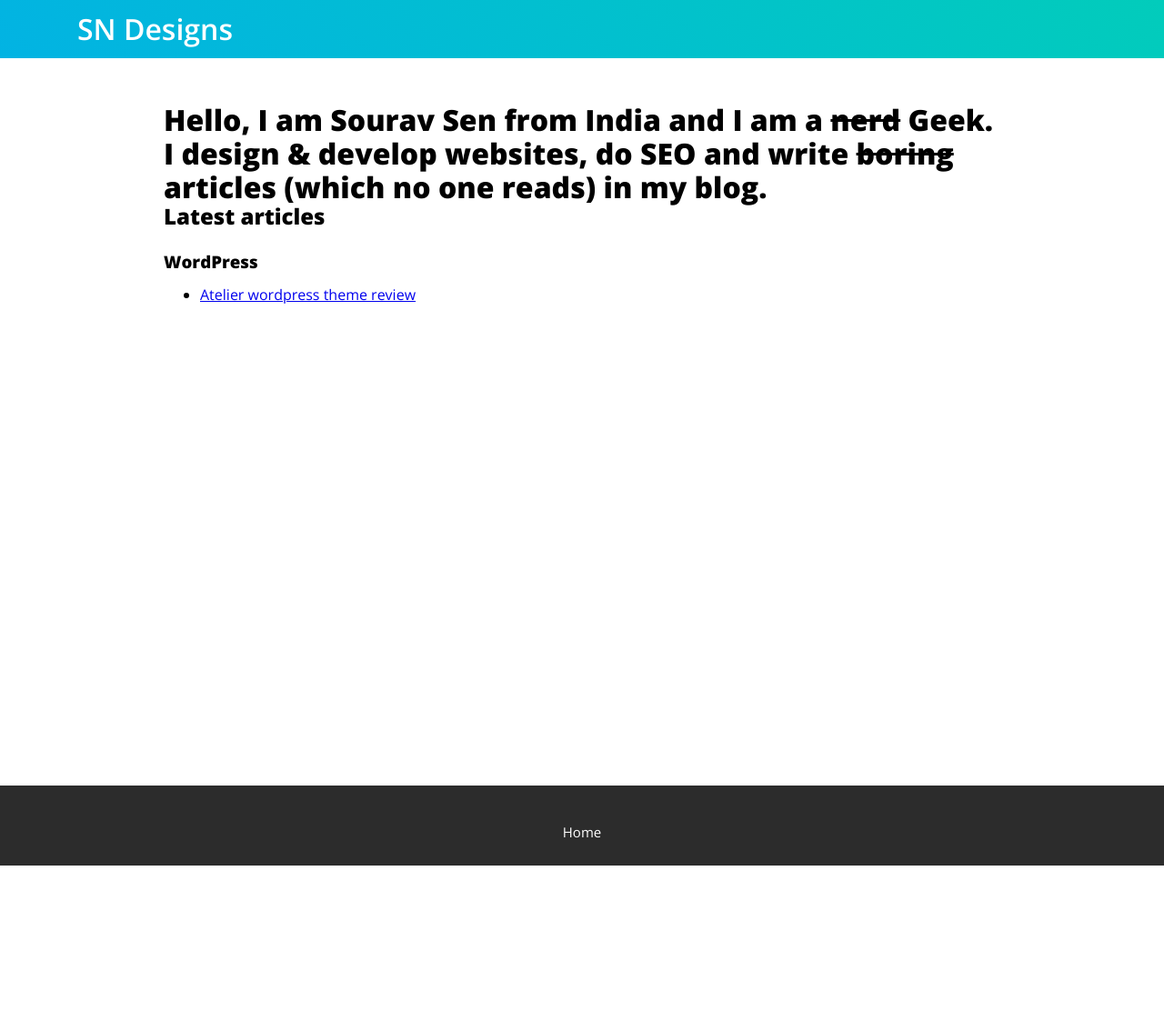
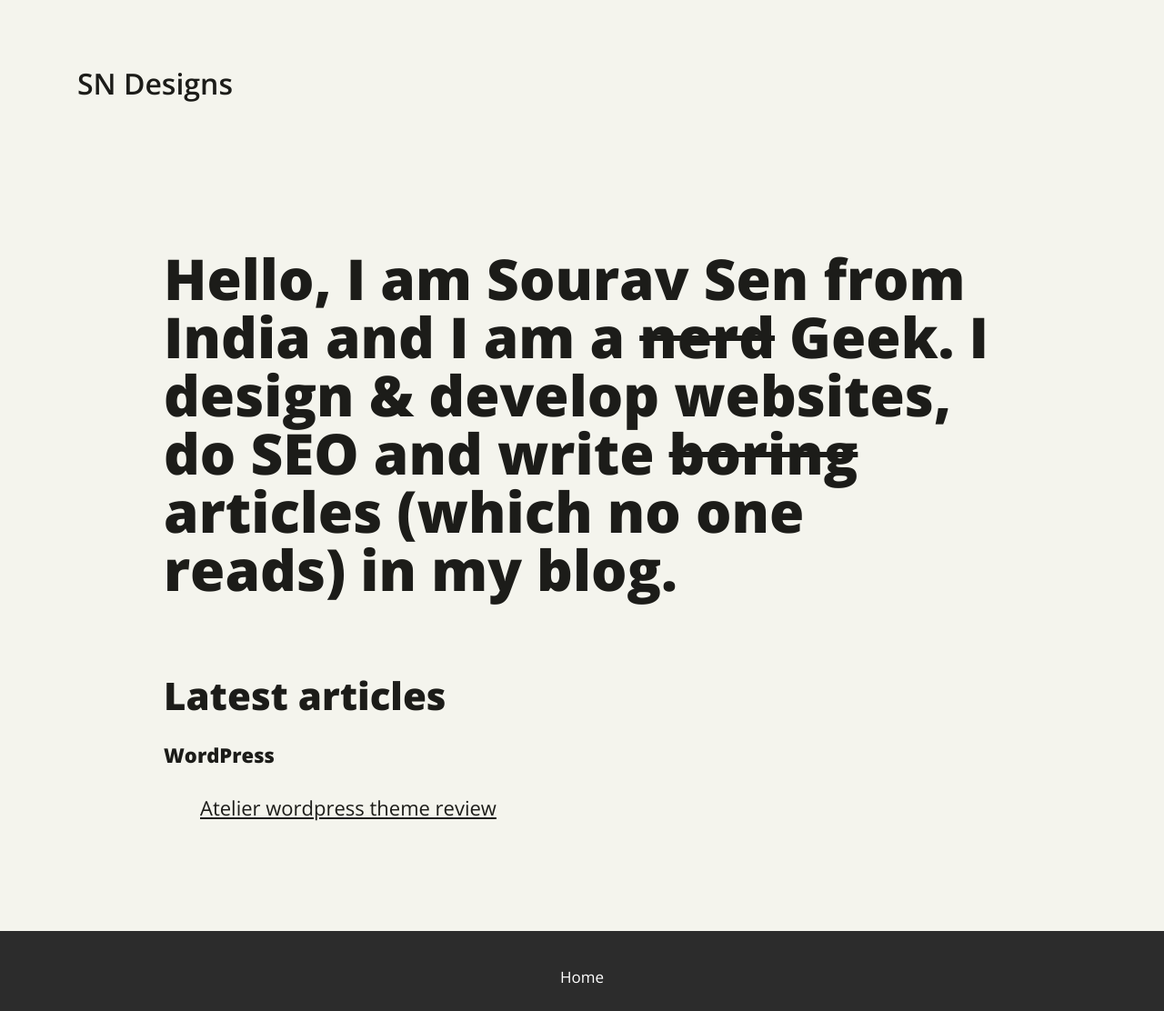
Before and after one commit to sndn/sndn.github.io, a Jekyll site: the page built from index.html, in a window 1280 px wide. Shown: the whole page at 91% size. Built offline with Jekyll 4.4.1, drawn with Linux system fonts in a browser that asks for light colours; before the commit the page ends 952 px from its top, so only the background shows below that.

Commit message:
Add files via upload

```diff
--- a/css/custom.css
+++ b/css/custom.css
@@ -1,10 +1,11 @@
 body {
-	/*font-family: 'Montserrat', sans-serif;*/
 	font-family: 'Open Sans', sans-serif;
+	background-color: #f4f4ed;
 }
 
 header {
-	background: linear-gradient(45deg, #02b3e3, #02ccbb);
+	padding-top: 60px;
+	padding-bottom: 100px;
 }
 
 .custom_row {
@@ -24,7 +25,7 @@ header {
 	font-weight: 600;
 	font-size: 32px;
 	line-height: 34px;
-	color: #fff;
+	color: #1c1c19;
 	text-decoration: none;
 }
 
@@ -72,7 +73,7 @@ header {
 	padding: 10px;
 	font-size: 19px;
 	font-weight: 400;
-	color: #fff;
+	color: #1c1c19;
 	line-height: 23px;
 	white-space: nowrap;
 	text-decoration: none;
@@ -110,28 +111,52 @@ header {
 }
 
 main {
-	background-color: #fff;
 	min-height: 800px;
 	padding-top: 50px;
 	padding-bottom: 50px;
 }
 
+main h1, main article h1 {
+	font-weight: 900;
+	font-size:62px;
+	line-height: 64px;
+	color: #1c1c19;
+	margin-bottom: 85px;
+}
+
 main h2 {
+	font-weight: 800;
+	font-size:42px;
+	line-height: 44px;
+	color: #1c1c19;
 	margin-bottom: 25px;
 }
 
-main h2 a {
-	font-weight: 600;
-	font-size: 24px;
-	line-height: 34px;
-	color: #000;
-	text-decoration: none;
+main h3 {
+	font-weight: 800;
+	font-size:22px;
+	line-height: 36px;
+	color: #1c1c19;
+	margin-bottom: 25px;
 }
 
-main h2 a:hover {
-	color: #d3220e;
-	text-decoration: underline;
-	text-decoration-style: double;
+main ul {
+	list-style-type: none;
+}
+
+main ul li {
+		padding: 3px 0;
+}
+
+main ul li a {
+	font-weight: 400;
+	font-size:22px;
+	line-height: 24px;
+	color: #1c1c19;
+}
+
+main ul li a:hover {
+	color: #5b140a;
 }
 
 article h1, article h2, article h3 {
@@ -141,20 +166,41 @@ article h1, article h2, article h3 {
 	margin-bottom: 35px;
 }
 
+article img {
+	border: 1px solid #1c1c19;
+	box-shadow: 5px 5px #1c1c19;
+}
+
 article p {
 	font-weight: 400;
-	font-size: 18px;
-	color: #000;
-	line-height: 26px;
-	margin-top: 30px;
-	margin-bottom: 30px;
+	font-size: 22px;
+	color: #1c1c19;
+	line-height: 31px;
+	margin-top: 50px;
+	margin-bottom: 50px;
+}
+
+article p a {
+	color: #1c1c19;
+	font-weight: bold;
+}
+
+article ul {
+	padding-left: 18px;
+	list-style-type: disc;
+}
+
+article ul li {
+	font-size: 22px;
+	color: #1c1c19;
+	margin-bottom: 10px;
 }
 
 footer {
 	background-color: #2c2c2c;
 	padding-top: 38px;
 	padding-bottom: 24px;
-	font-size: 15px;
+	font-size: 17px;
 	font-weight: 300;
 	color: #fff;
 	line-height: 26px;
```
